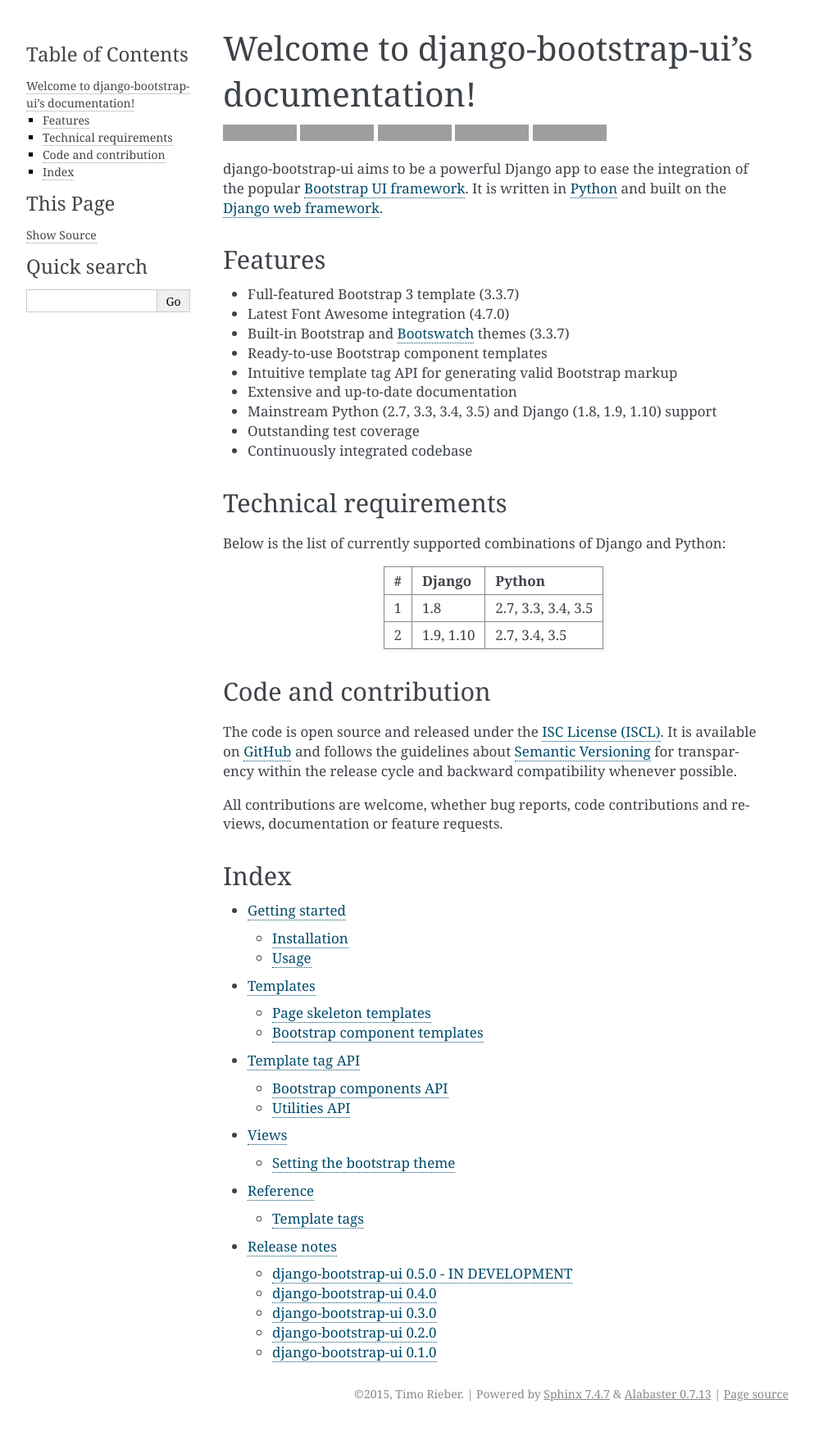
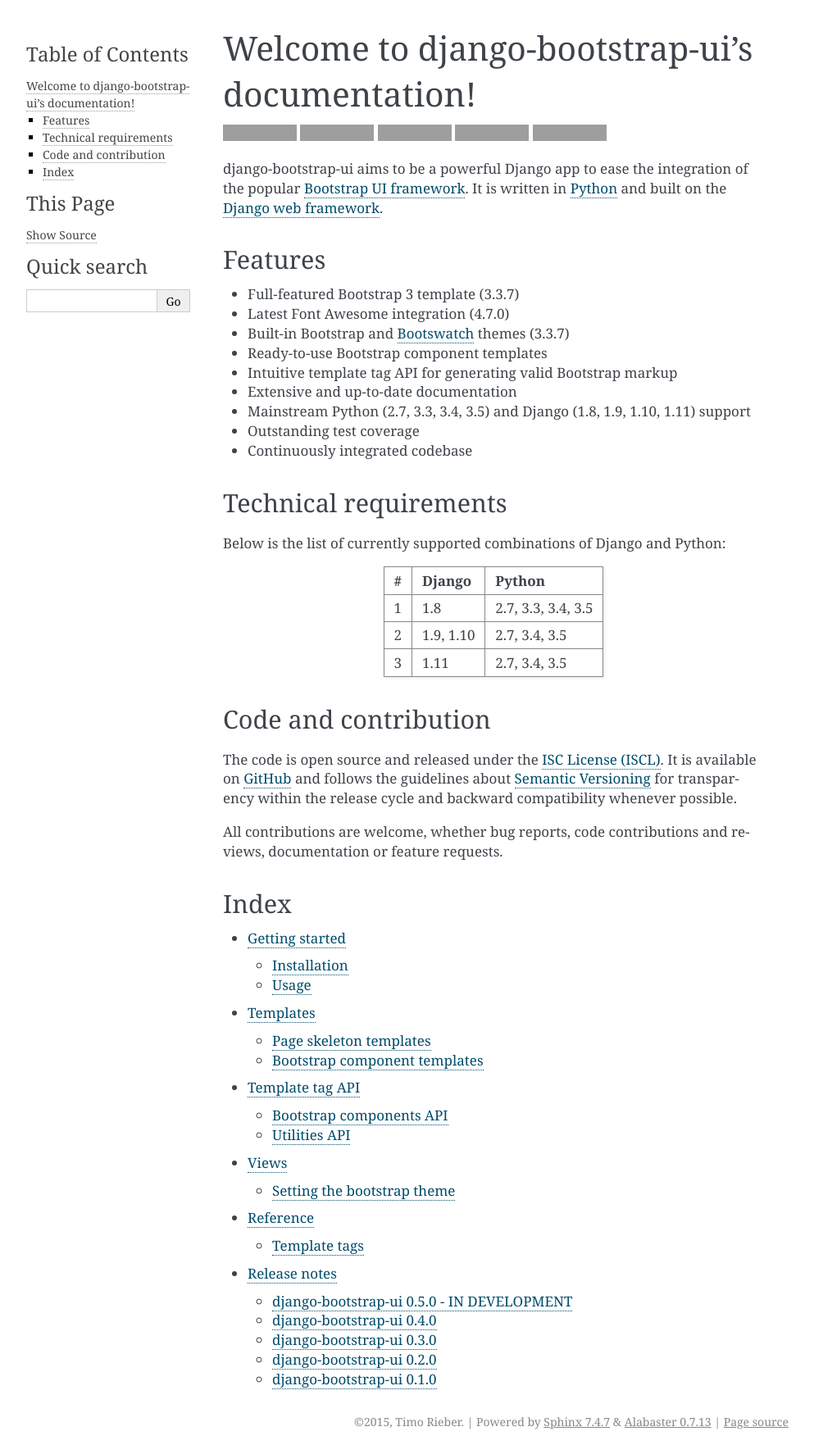
Before and after one commit to texperience/django-bootstrap-ui, a Sphinx documentation site: the page built from docs/index.rst, in a window 1280 px wide. Shown: the whole page at 82% size, without its empty margins (148-1141 px from the left). Built offline with Sphinx 7.4.7, drawn with Linux system fonts in a browser that asks for light colours; before the commit the page ends 1740 px from its top, so only the background shows below that; grey boxes are pictures that could not be loaded.

Commit message:
Added support for Django 1.11

```diff
--- a/README.rst
+++ b/README.rst
@@ -31,7 +31,7 @@
 * Ready-to-use Bootstrap component templates
 * Intuitive template tag API for generating valid Bootstrap markup
 * Extensive and up-to-date documentation
-* Mainstream Python (2.7, 3.3, 3.4, 3.5) and Django (1.8, 1.9, 1.10) support
+* Mainstream Python (2.7, 3.3, 3.4, 3.5) and Django (1.8, 1.9, 1.10, 1.11) support
 * Outstanding test coverage
 * Continuously integrated codebase
 
@@ -48,6 +48,8 @@
 | 1          | 1.8        | 2.7, 3.3, 3.4, 3.5 |
 +------------+------------+--------------------+
 | 2          | 1.9, 1.10  | 2.7, 3.4, 3.5      |
++------------+------------+--------------------+
+| 3          | 1.11       | 2.7, 3.4, 3.5      |
 +------------+------------+--------------------+
 
 Installation
--- a/docs/index.rst
+++ b/docs/index.rst
@@ -31,7 +31,7 @@
 * Ready-to-use Bootstrap component templates
 * Intuitive template tag API for generating valid Bootstrap markup
 * Extensive and up-to-date documentation
-* Mainstream Python (2.7, 3.3, 3.4, 3.5) and Django (1.8, 1.9, 1.10) support
+* Mainstream Python (2.7, 3.3, 3.4, 3.5) and Django (1.8, 1.9, 1.10, 1.11) support
 * Outstanding test coverage
 * Continuously integrated codebase
 
@@ -48,6 +48,8 @@
 | 1          | 1.8        | 2.7, 3.3, 3.4, 3.5 |
 +------------+------------+--------------------+
 | 2          | 1.9, 1.10  | 2.7, 3.4, 3.5      |
++------------+------------+--------------------+
+| 3          | 1.11       | 2.7, 3.4, 3.5      |
 +------------+------------+--------------------+
 
 Code and contribution
--- a/docs/releases/0.5.0.rst
+++ b/docs/releases/0.5.0.rst
@@ -5,3 +5,5 @@
 
 Features
 --------
+
+* Added support for Django 1.11
--- a/setup.py
+++ b/setup.py
@@ -6,7 +6,7 @@
 
 # Installation dependencies
 install_requires = [
-    'django>=1.8,<1.11',
+    'django>=1.8,<1.12',
     'django-tag-parser>=2.1,<2.2',
     'dominate>=2.1,<2.2',
 ]
@@ -44,6 +44,7 @@
         'Framework :: Django :: 1.8',
         'Framework :: Django :: 1.9',
         'Framework :: Django :: 1.10',
+        'Framework :: Django :: 1.11',
         'Intended Audience :: Developers',
         'License :: OSI Approved :: ISC License (ISCL)',
         'Operating System :: OS Independent',
```
Also changed, not shown: .travis.yml, 2 other files.
